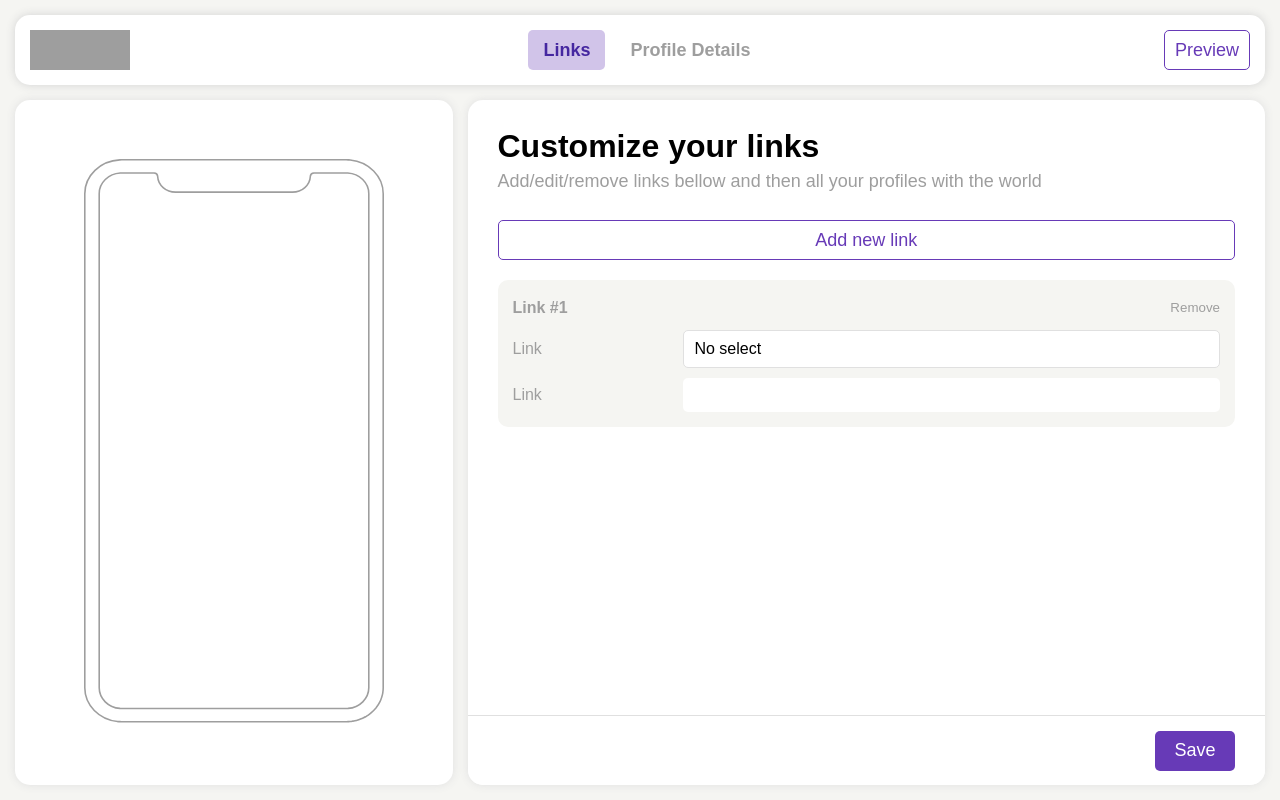
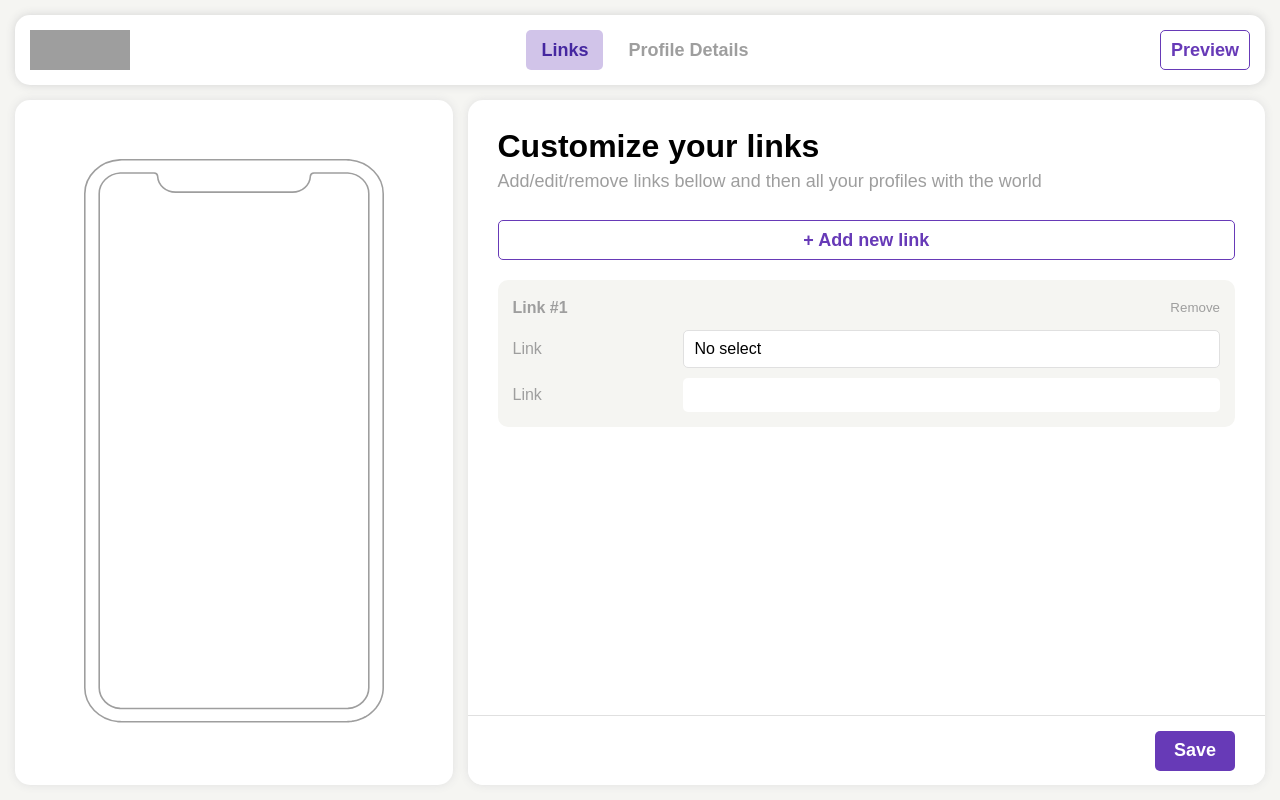
Before and after one commit to MTONSEG/app, a React (Vite) app: page /profile in a window 1280 px wide. Built offline with nearby package versions, Linux system fonts and the light colour scheme; grey boxes are pictures that could not be loaded.

Commit message:
update button style, add shadow focus

```diff
--- a/src/components/pages/Profile/ProfileFormLinks/ProfileFormLinks.tsx
+++ b/src/components/pages/Profile/ProfileFormLinks/ProfileFormLinks.tsx
@@ -15,7 +15,7 @@ const ProfileFormLinks: FC<PropsType> = () => {
       handleSave={handleSave}
       button={
         <Button variant='outlined' isFullWidth>
-          Add new link
+          &#43; Add new link
         </Button>
       }
     >
--- a/src/components/ui/buttons/Button.scss
+++ b/src/components/ui/buttons/Button.scss
@@ -8,7 +8,7 @@
   padding: 5px 10px;
   border-radius: 5px;
   font-size: 18px;
-  font-weight: 500;
+  font-weight: 700;
   color: var(--white);
   background-color: var(--purple);
   transition: all 0.2s;
```
